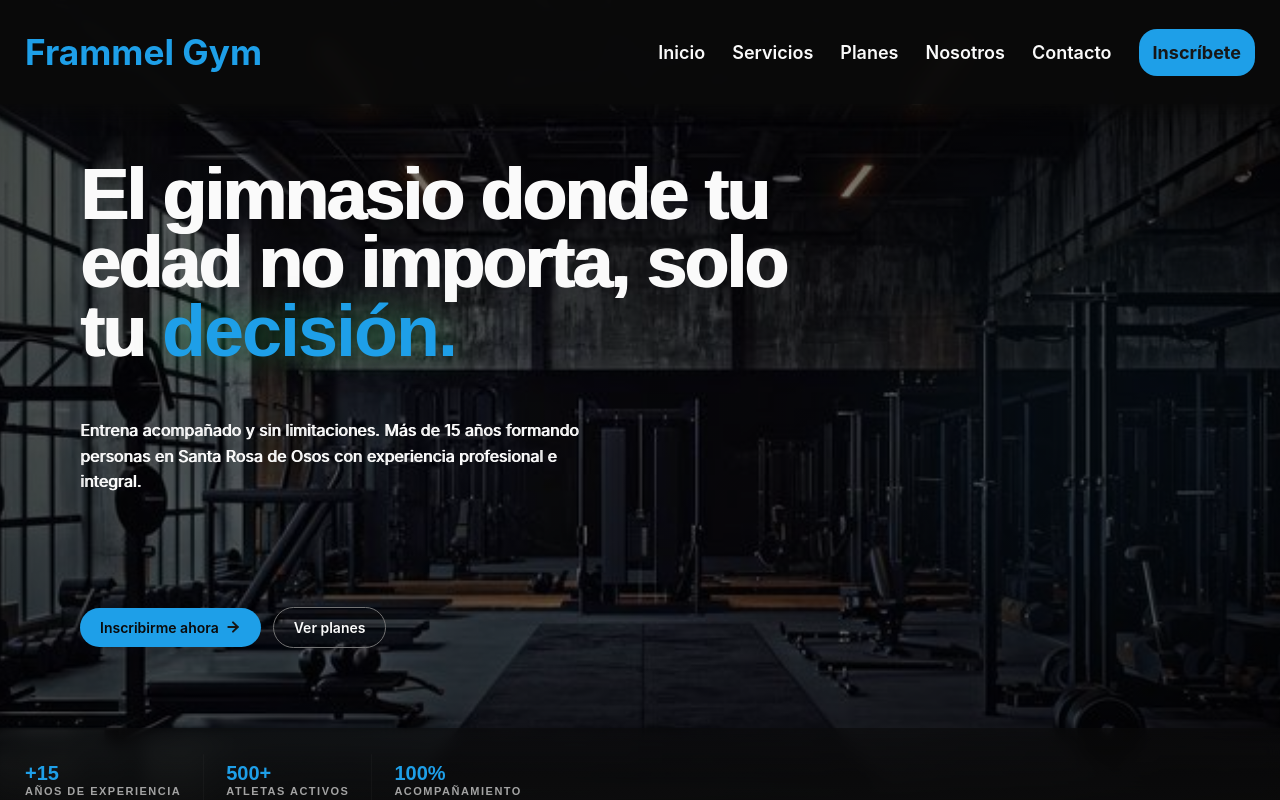
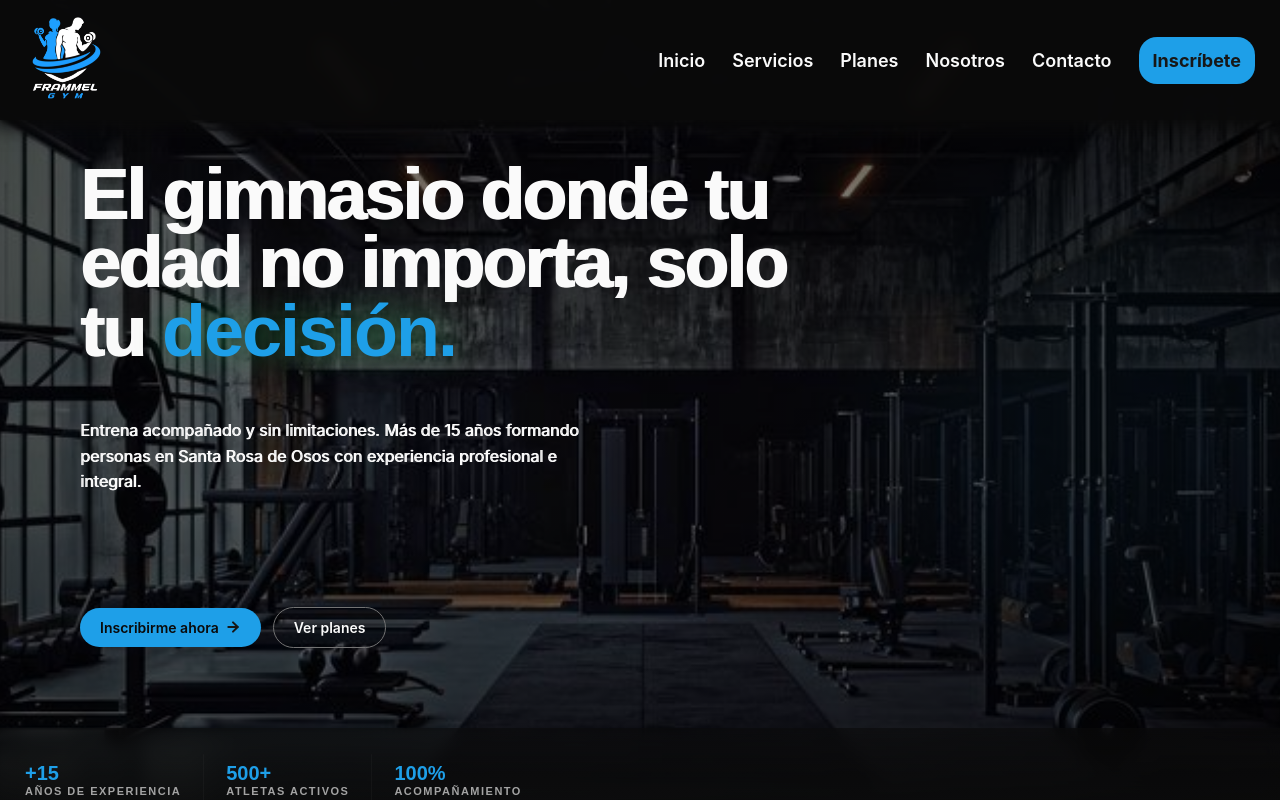
Before and after one commit to yepetopg/FrammelGym, a React (Create React App) app: page / in a window 1280 px wide. Shown: the top 800 px of the page. Built offline with nearby package versions, Linux system fonts and the light colour scheme.

Commit message:
feat(navbar): actualizar el logo

```diff
--- a/src/shared/components/layout/NavBar/NavBar.jsx
+++ b/src/shared/components/layout/NavBar/NavBar.jsx
@@ -1,6 +1,7 @@
 import { useState } from "react";
 import BurgerMenu from "../../ui/BurgerMenu/BurgerMenu"
 import { NavItem } from "../../ui/NavItem/NavItem"
+import logo_frammelgym from "../../../assets/logo_frammelgym.png"
 import navBarStyle from './navbar.module.css'
 
 export const NavBar = () => {
@@ -9,7 +10,7 @@ export const NavBar = () => {
 
     return(
         <nav className={navBarStyle.navBar}>
-            <h2>Frammel Gym</h2>
+            <img src={logo_frammelgym} alt="Logotipo de frammelgym" />
 
             <ul className={active ? navBarStyle.active : ''}>
                 <NavItem text={"Inicio"} href={"/"} cta={false}/>
--- a/src/shared/components/layout/NavBar/navbar.module.css
+++ b/src/shared/components/layout/NavBar/navbar.module.css
@@ -14,13 +14,12 @@
   z-index: 9999999;
 }
 
-.navBar h2 {
-  font-size: clamp(1.85rem, 3vw, 2.2rem);
-  color: var(--primary-500);
+.navBar img {
+  width: 78px;
+  height: 100.5px;
   margin-left: 25px;
   font-family: var(--font-body);
   font-weight: 700;
-  width: 50%;
 }
 
 .navBar ul {
@@ -42,7 +41,7 @@
 
 @media (max-width: 1500px) {
   .navBar {
-    height: 13vh;
+    height: 15vh;
   }
 }
 
@@ -85,7 +84,7 @@
     transition: transform 0.5s ease-in;
   }
 
-  .navBar h2 {
+  .navBar img {
     width: 80%;
     z-index: 99999;
   }
```
Also changed, not shown: public/circle_check.svg (deleted), src/shared/assets/logo_frammelgym.png (added).
